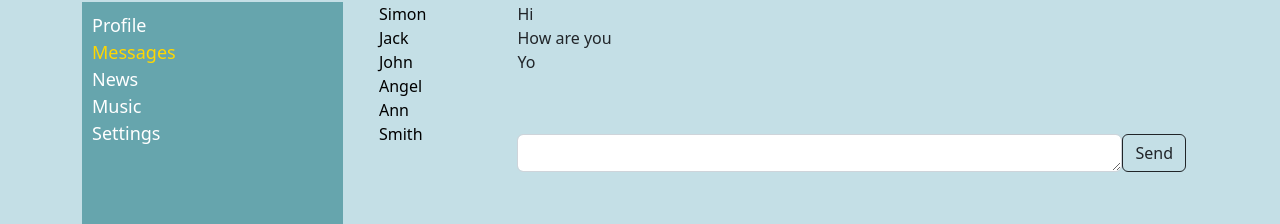
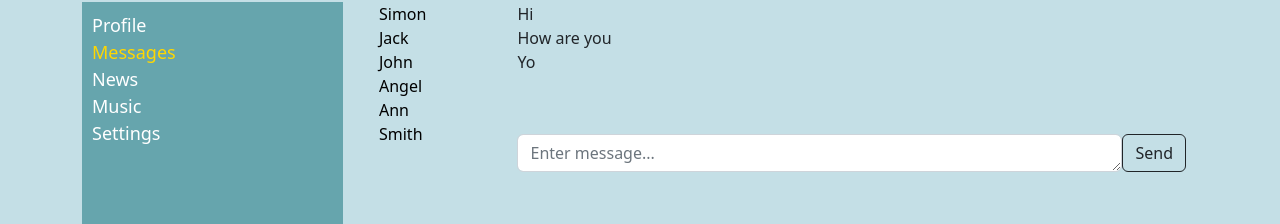
Before and after one commit to DavoDeveloper/Social-Network, a React (Create React App) app: page /dialogs in a window 1280 px wide. Shown: the part 84-308 px from the top of the page. Built offline with nearby package versions, Linux system fonts and the light colour scheme.

Commit message:
add send message page functional

```diff
--- a/src/App.js
+++ b/src/App.js
@@ -22,7 +22,7 @@ function App(props) {
             <div className="col-9">
               <Routes>
                 <Route path="/profile" element={<Profile posts={props.state.profilePage.posts} dispatch={props.dispatch} />} />
-                <Route path="/dialogs/*" element={<Dialogs messages={props.state.dialogsPage.messages} dialogs={props.state.dialogsPage.dialogs} />} />
+                <Route path="/dialogs/*" element={<Dialogs messages={props.state.dialogsPage.messages} dialogs={props.state.dialogsPage.dialogs} dialogsPage={props.state.dialogsPage} dispatch={props.dispatch} />} />
                 <Route path="/news" element={<News />} />
                 <Route path="/music" element={<Music />} />
                 <Route path="/settings" element={<Settings />} />
--- a/src/components/Dialogs/Dialogs.js
+++ b/src/components/Dialogs/Dialogs.js
@@ -2,10 +2,21 @@ import React from "react";
 import DialogItem from "./Dialog";
 import Message from "./Message";
 import s from "./Dialogs.module.css";
+import { NewMessageCreator, UpdateNewMessageCreator } from "../../state";
 
 const Dialogs = (props) => {
   let dialogsElements = props.dialogs.map((d) => <DialogItem name={d.name} id={d.id} />);
   let messageElements = props.messages.map((m) => <Message message={m.message} />);
+  let messageValue = props.dialogsPage.newMessageText;
+
+  let MessageSendOnclick = () => {
+    props.dispatch(NewMessageCreator());
+  };
+
+  let messageChangeValue = (e) => {
+    let body = e.target.value;
+    props.dispatch(UpdateNewMessageCreator(body));
+  };
 
   return (
     <div className="container">
@@ -14,8 +25,10 @@ const Dialogs = (props) => {
         <div className="col-10">
           {messageElements}
           <div className={s.send}>
-            <textarea class="form-control" id="exampleFormControlTextarea1"></textarea>
-            <button className="btn btn-outline-dark">Send</button>
+            <textarea class="form-control" value={messageValue} onChange={messageChangeValue} id="exampleFormControlTextarea1" placeholder="Enter message..."></textarea>
+            <button onClick={MessageSendOnclick} className="btn btn-outline-dark">
+              Send
+            </button>
           </div>
         </div>
       </div>
--- a/src/components/Profile/Posts/Posts.js
+++ b/src/components/Profile/Posts/Posts.js
@@ -1,4 +1,5 @@
 import React from "react";
+import { AddPostActionCreater, NewPostValueActionCreator } from "../../../state";
 import Post from "./Post";
 import s from "./Posts.module.css";
 
@@ -8,12 +9,13 @@ const Posts = (props) => {
   let newPost = React.createRef();
 
   let AddPost = () => {
-    props.dispatch({ type: "NEW-POST" });
+    props.dispatch(AddPostActionCreater());
+    newPost.current.value = "";
   };
 
   let newPostValue = () => {
     let text = newPost.current.value;
-    props.dispatch({ type: "UPDATE-POST-TEXT", newText: text });
+    props.dispatch(NewPostValueActionCreator(text));
   };
 
   return (
--- a/src/state.js
+++ b/src/state.js
@@ -5,7 +5,7 @@ let store = {
         { id: 1, message: "Hi!,how are you", like: 50 },
         { id: 2, message: "Its my first post", like: 35 },
       ],
-      newPostText: "hi",
+      newPostText: "",
     },
     dialogsPage: {
       dialogs: [
@@ -21,6 +21,7 @@ let store = {
         { message: "How are you", id: 2 },
         { message: "Yo", id: 3 },
       ],
+      newMessageText: "",
     },
     sidebar: {
       friends: [
@@ -50,14 +51,30 @@ let store = {
         message: this._state.profilePage.newPostText,
         like: 0,
       };
+      this._state.profilePage.newPostText = "";
       this._state.profilePage.posts.push(newPost);
-      this._state.profilePage.newPostText = "";
       this.rerenderEntireTree(this._state);
     } else if (action.type === "UPDATE-POST-TEXT") {
       this._state.profilePage.newPostText = action.newText;
+      this.rerenderEntireTree(this._state);
+    } else if (action.type === "NEW-MESSAGE") {
+      let newMessage = {
+        message: this._state.dialogsPage.newMessageText,
+        id: 4,
+      };
+      this._state.dialogsPage.newMessageText = "";
+      this._state.dialogsPage.messages.push(newMessage);
+      this.rerenderEntireTree(this._state);
+    } else if (action.type === "UPDATE-MESSAGE-VALUE") {
+      this._state.dialogsPage.newMessageText = action.body;
       this.rerenderEntireTree(this._state);
     }
   },
 };
 
+export const AddPostActionCreater = () => ({ type: "NEW-POST" });
+export const NewPostValueActionCreator = (text) => ({ type: "UPDATE-POST-TEXT", newText: text });
+export const NewMessageCreator = () => ({ type: "NEW-MESSAGE" });
+export const UpdateNewMessageCreator = (body) => ({ type: "UPDATE-MESSAGE-VALUE", body: body });
+
 export default store;
```
